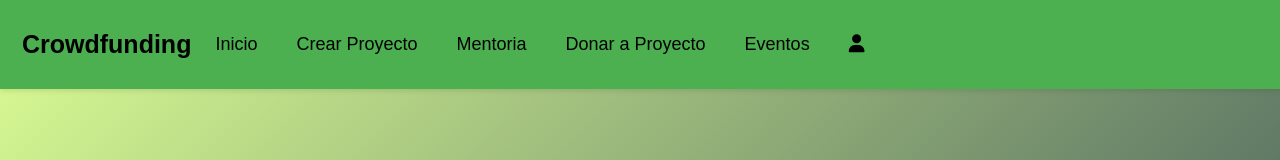
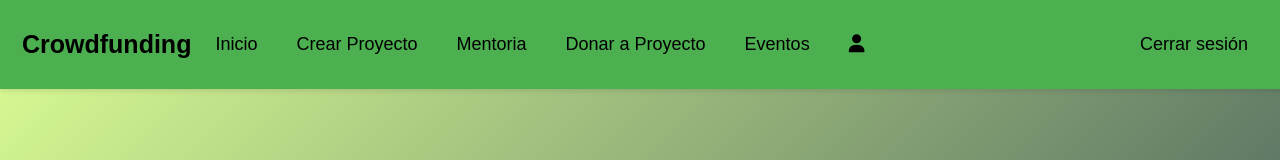
Before and after one commit to Josue-Echeverria/ProyectoAP2, a React (Create React App) app: page /profile in a window 1280 px wide. Shown: the top 160 px of the page. Built offline with nearby package versions, Linux system fonts and the light colour scheme; no server answers.

Commit message:
Cerrar sesion listo

```diff
--- a/src/Header/Header.css
+++ b/src/Header/Header.css
@@ -68,3 +68,9 @@
     width: 100%; /* Asegura que los enlaces ocupen todo el ancho */
   }
 }
+
+.logOut{
+  cursor: pointer;
+  position: absolute;
+  right: 40px;
+}
--- a/src/Header/Header.jsx
+++ b/src/Header/Header.jsx
@@ -15,6 +15,10 @@ function Header(props) {
     }
   }
 
+  const handleCerrarSesion = () => {
+    localStorage.removeItem("username");
+  }
+
   useEffect(() => {
     fetchUser();
   }, []);
@@ -25,9 +29,6 @@ function Header(props) {
         <div className="header-content">
           <a href="#default" className="logo">
             Crowdfunding Admin
-          </a>
-          <a href="login" className="logout">
-            Cerrar sesión
           </a>
         </div>
       ) : (
@@ -63,6 +64,9 @@ function Header(props) {
           </div>
         </div>
       )}
+      <a href="/login" onClick={handleCerrarSesion} className="logOut">
+        Cerrar sesión
+      </a>
     </header>
   );
 }
```
